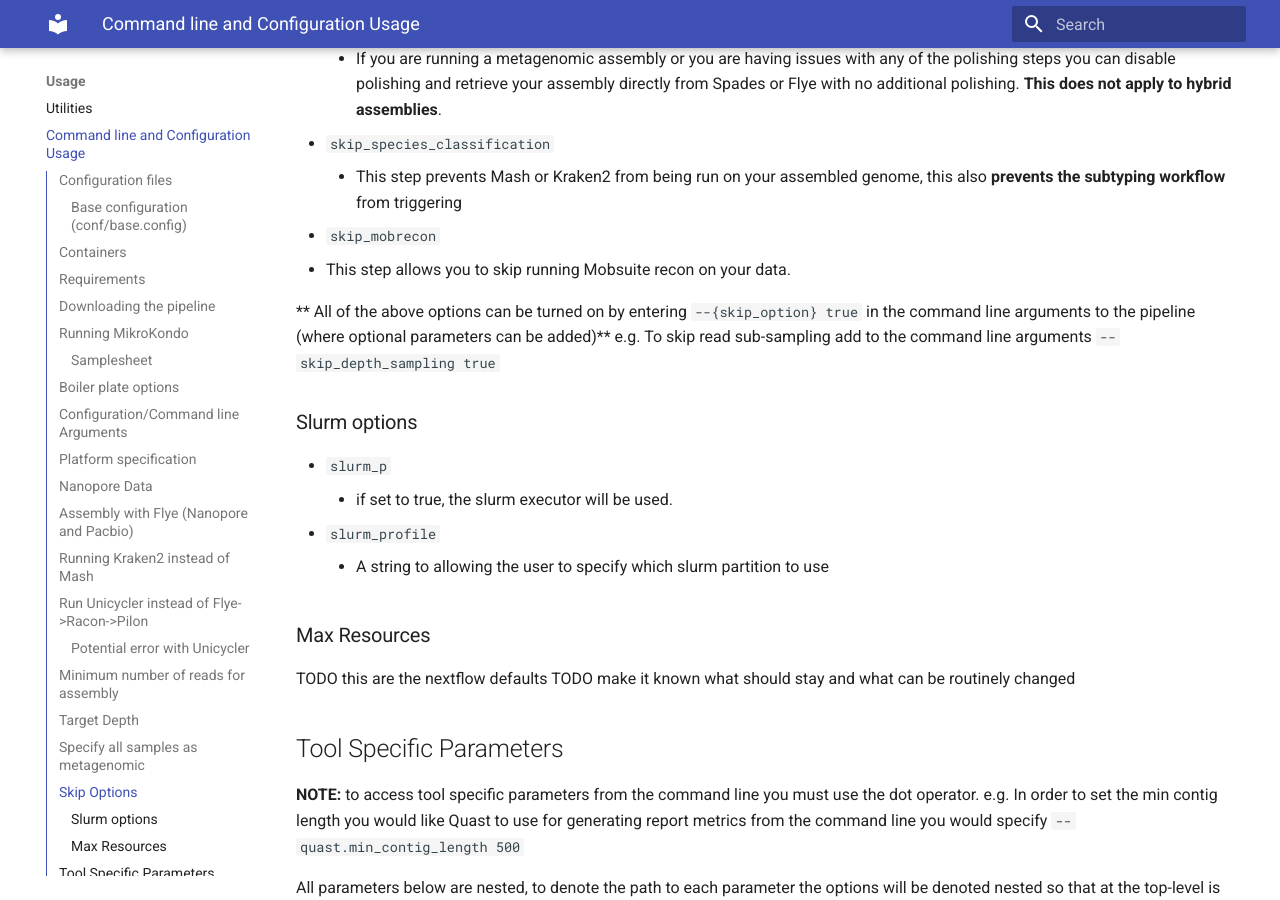
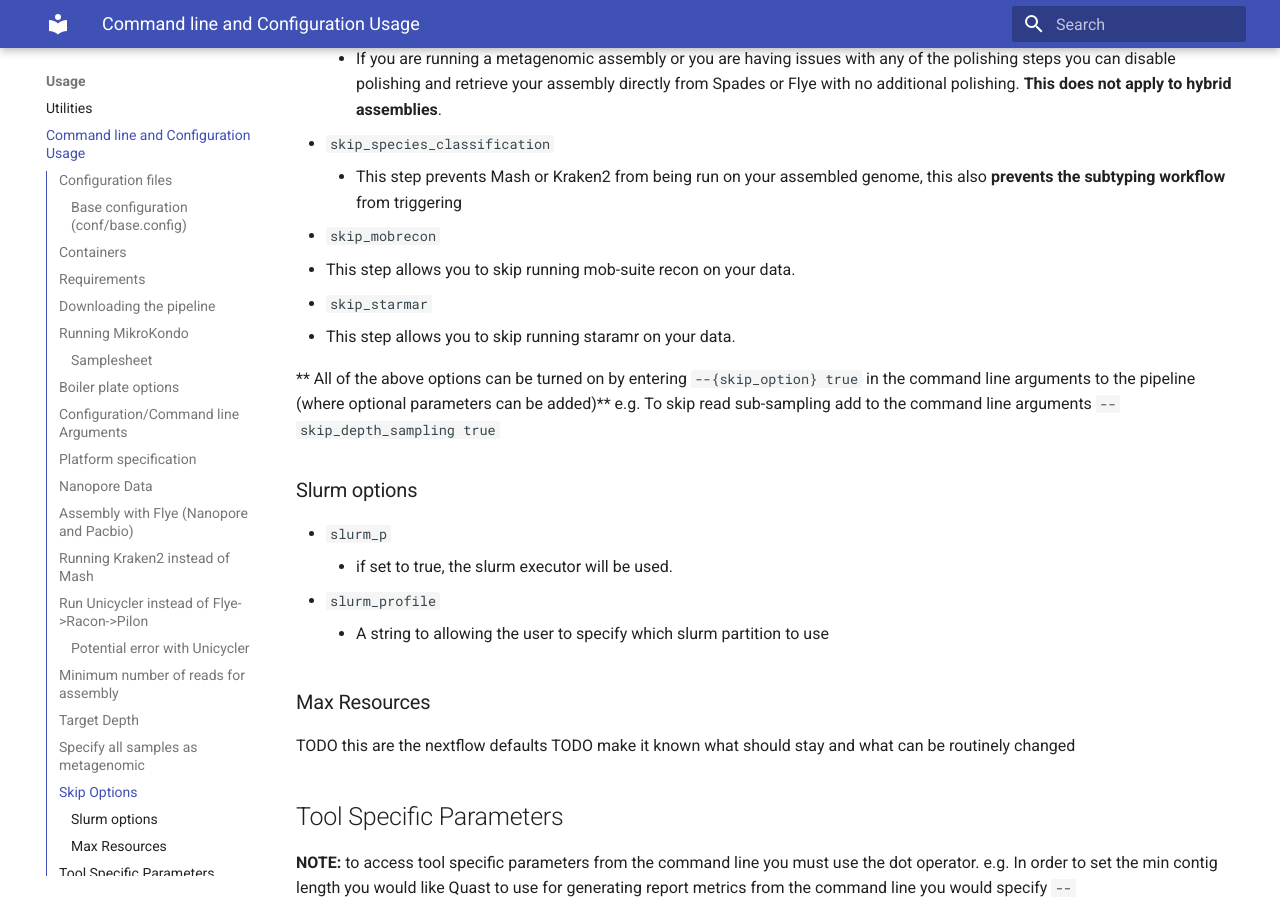
Before and after one commit to phac-nml/mikrokondo, an MkDocs documentation site: the page built from docs/usage/configuration.md, in a window 1280 px wide and 900 px high, scrolled down 6682 px. Built offline with MkDocs 1.6.1 and Material for MkDocs 9.7.7, drawn with Linux system fonts in a browser that asks for light colours.

```diff
--- a/docs/usage/configuration.md
+++ b/docs/usage/configuration.md
@@ -184,7 +184,9 @@ Numerous steps within mikrokondo can be turned off without compromising the stab
 - `skip_species_classification`
     - This step prevents Mash or Kraken2 from being run on your assembled genome, this also **prevents the subtyping workflow** from triggering
 - `skip_mobrecon`
-  - This step allows you to skip running Mobsuite recon on your data.
+  - This step allows you to skip running mob-suite recon on your data.
+- `skip_starmar`
+  - This step allows you to skip running staramr on your data.
 
 ** All of the above options can be turned on by entering `--{skip_option} true` in the command line arguments to the pipeline (where optional parameters can be added)** e.g. To skip read sub-sampling add to the command line arguments `--skip_depth_sampling true`
 
```
Also changed, not shown: README.md (+2 -0 lines), docs/subworkflows/annotate_genomes.md (+1 -1 lines), docs/troubleshooting/FAQ.md (+2 -0 lines), 3 other files.
